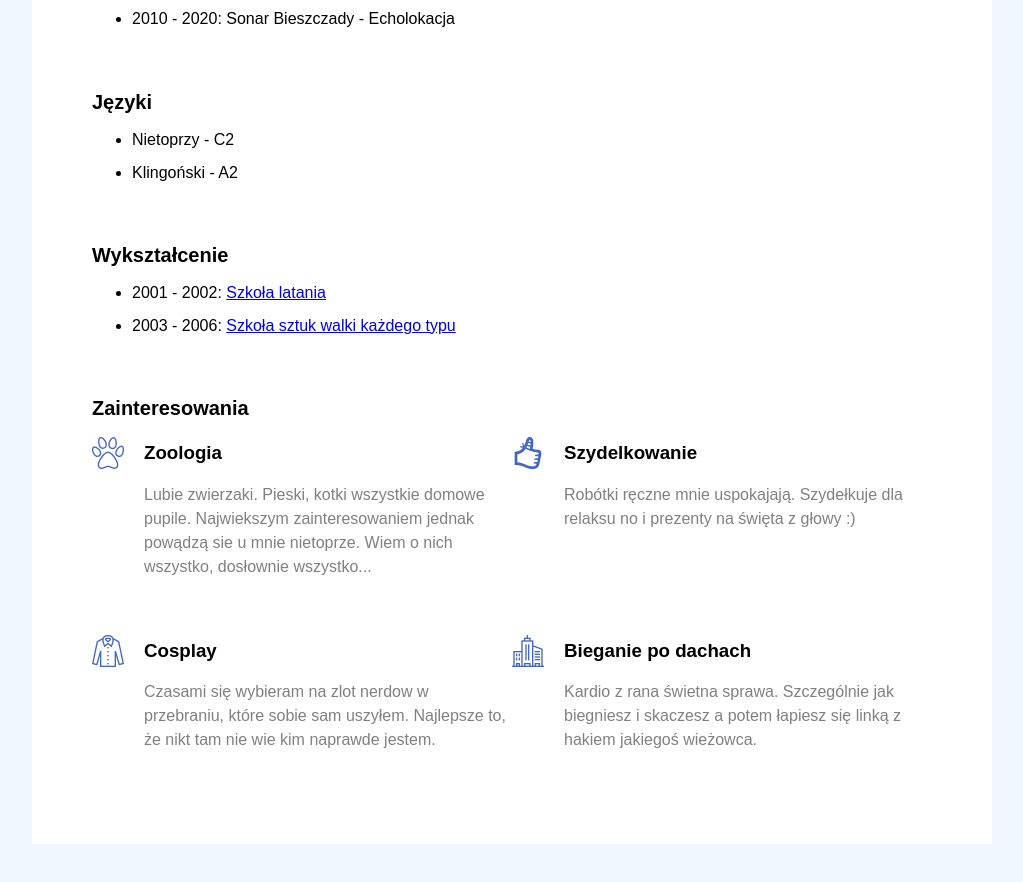
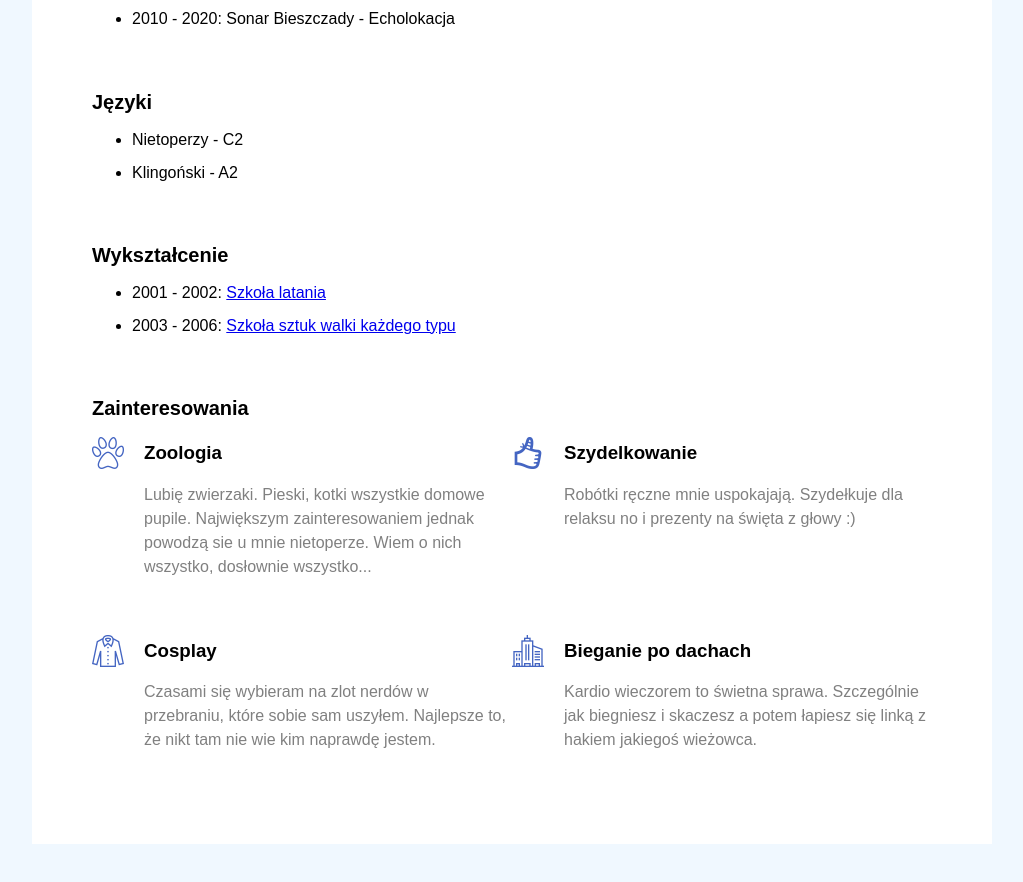
Before and after one commit to noobzero69/noobzero69.github.io, a plain HTML site: page index.html in a window 1280 px wide. Shown: the part 620-1502 px from the top of the page, without its empty margins (128-1151 px from the left). Drawn offline with Linux system fonts and the light colour scheme.

Commit message:
text changes

```diff
--- a/index.html
+++ b/index.html
@@ -26,7 +26,7 @@
             <h2>O mnie</h2>
             <p>
                 Mam na imię <b>Baatman</b> ale przez dwa <b>a</b>. Jestem profesjonalnym <b>detektywem</b>.
-                Na codzień łapie złoczyńców.
+                Na co dzień łapie złoczyńców.
                 Wcześniej zajmowałem sie <i>echolokacją</i> w firmie Sonar.
                 W codziennej pracy staram się przede wszystkim czerpać przyjemność z tego co robię.
                 Dźwięk łamanych kości to muzyka dla mych uszu. Czasem pracuję w zespole dwuosobowym z giermkiem Bobem
@@ -43,7 +43,7 @@
         <section>
             <h2>Języki</h2>
             <ul>
-                <li>Nietoprzy - C2</li>
+                <li>Nietoperzy - C2</li>
                 <li>Klingoński - A2</li>
             </ul>
     </section>
@@ -62,8 +62,8 @@
                 <div>
                 <h3>Zoologia</h3>
                 <p>
-                    Lubie zwierzaki. Pieski, kotki wszystkie domowe pupile.
-                    Najwiekszym zainteresowaniem jednak powądzą sie u mnie nietoprze.
+                    Lubię zwierzaki. Pieski, kotki wszystkie domowe pupile.
+                    Największym zainteresowaniem jednak powodzą sie u mnie nietoperze.
                     Wiem o nich wszystko, dosłownie wszystko...
                 </p>
             </div>
@@ -81,8 +81,8 @@
                 <div>
                 <h3>Cosplay</h3>
                 <p>
-                    Czasami się wybieram na zlot nerdow w przebraniu, które sobie sam uszyłem.
-                    Najlepsze to, że nikt tam nie wie kim naprawde jestem.
+                    Czasami się wybieram na zlot nerdów w przebraniu, które sobie sam uszyłem.
+                    Najlepsze to, że nikt tam nie wie kim naprawdę jestem.
                 </p>
             </div>
             </li>
@@ -90,7 +90,7 @@
                 <div>
                 <h3>Bieganie po dachach</h3>
                 <p>
-                    Kardio z rana świetna sprawa. Szczególnie jak biegniesz i skaczesz
+                    Kardio wieczorem to świetna sprawa. Szczególnie jak biegniesz i skaczesz
                     a potem łapiesz się linką z hakiem jakiegoś wieżowca.
                 </p>
                             </div>
```
